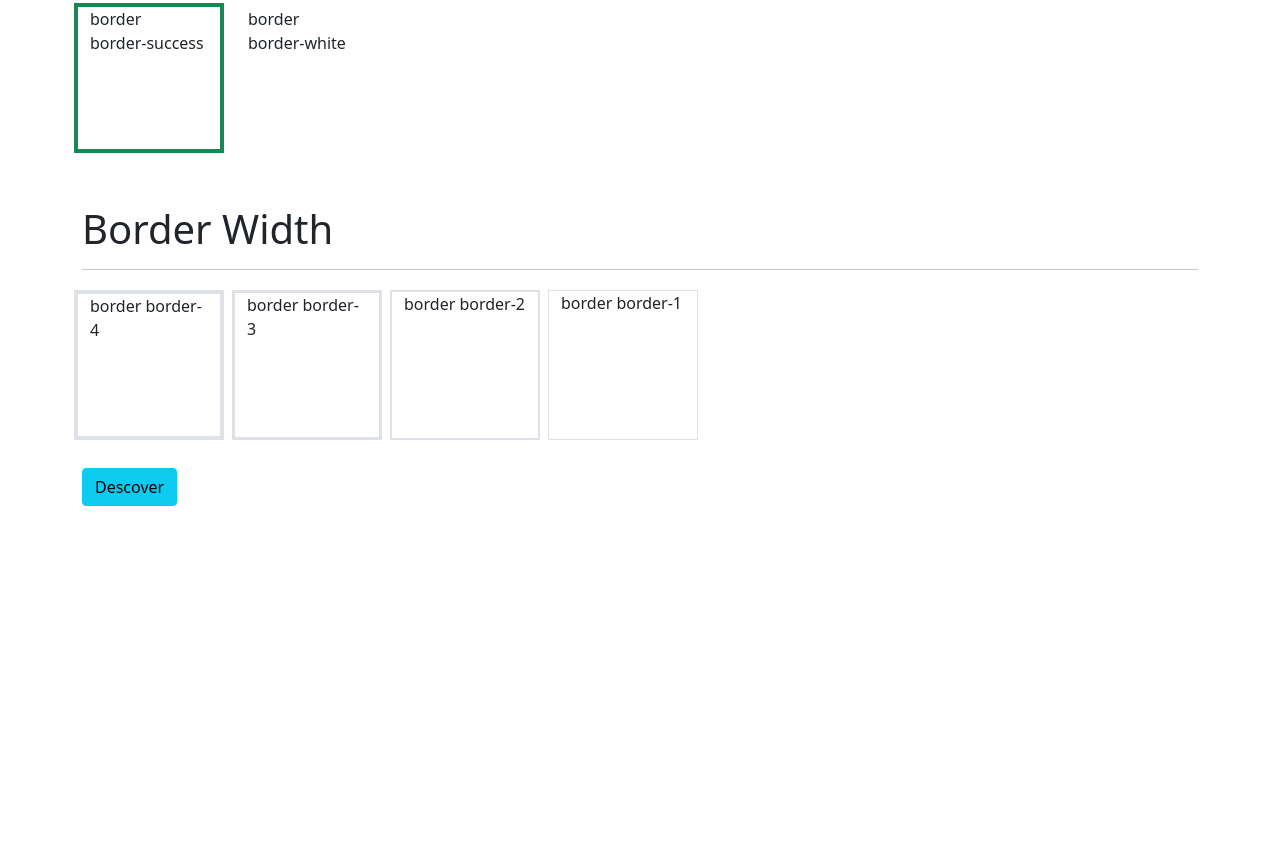
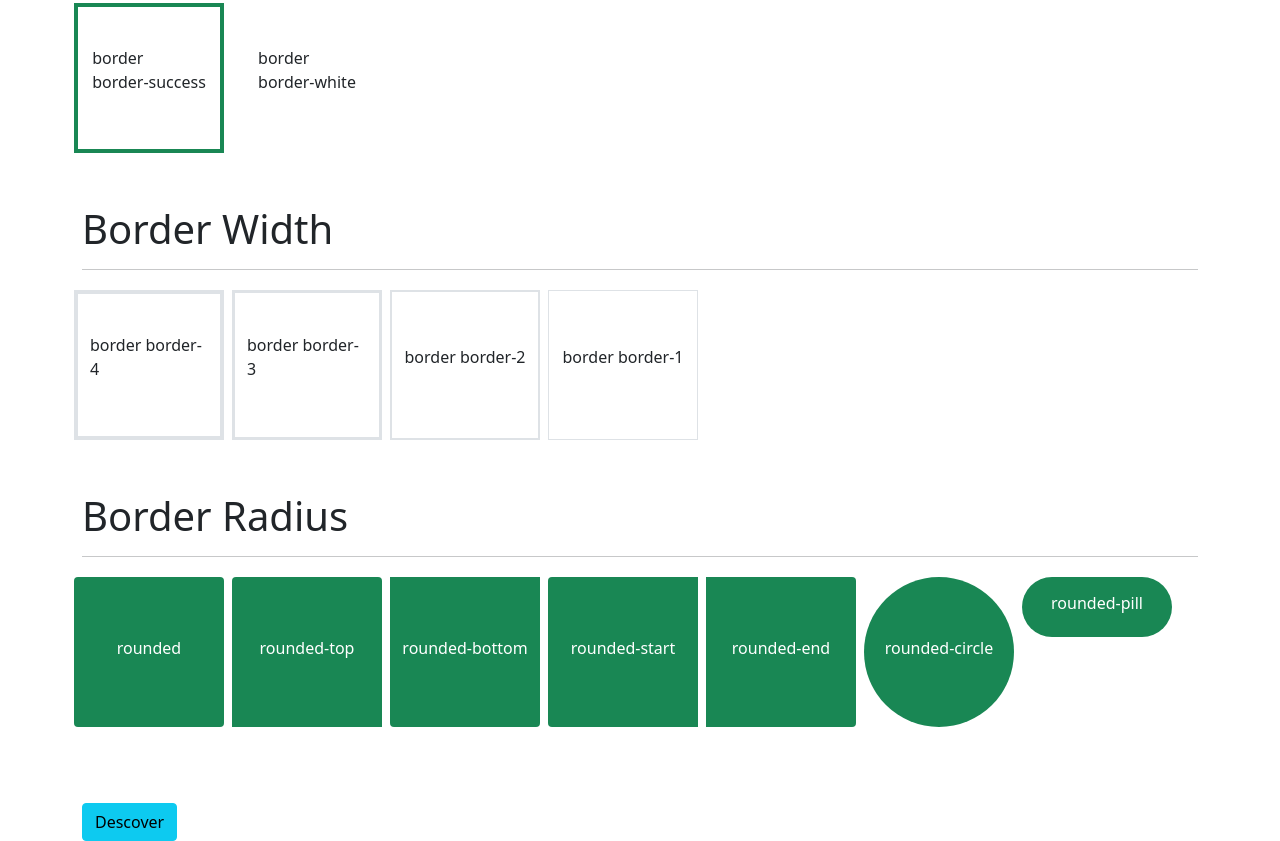
Before and after one commit to naimurcse/get-bootstrap, a plain HTML site: page index.html in a window 1280 px wide. Shown: the part 5154-5995 px from the top of the page. Before the commit the page ends 5660 px from the top, so only its background shows below. Drawn offline with Linux system fonts and the light colour scheme.

Commit message:
Border Radius

```diff
--- a/index.html
+++ b/index.html
@@ -11,9 +11,21 @@
 
     <!-- Style -->
     <style>
+        .box,
+        .box-rec {
+            display: flex;
+            align-items: center;
+            justify-content: center;
+        }
+
         .box {
             width: 150px;
             height: 150px;
+        }
+
+        .box-rec {
+            width: 150px;
+            height: 60px;
         }
     </style>
 </head>
@@ -129,7 +141,7 @@
 
         <h1>Border Width</h1>
         <hr>
-        <div class="row">
+        <div class="row mb-5">
             <div class="box border border-4 m-1">
                 <p>border border-4</p>
             </div>
@@ -144,6 +156,31 @@
             </div>
         </div>
 
+        <h1>Border Radius</h1>
+        <hr>
+        <div class="row mb-5">
+            <div class="box bg-success border-4 rounded m-1 text-white">
+                <h6>rounded</h6>
+            </div>
+            <div class="box bg-success border-4 rounded-top m-1 text-white">
+                <h6>rounded-top</h6>
+            </div>
+            <div class="box bg-success border-4 rounded-bottom m-1 text-white">
+                <h6>rounded-bottom</h6>
+            </div>
+            <div class="box bg-success border-4 rounded-start m-1 text-white">
+                <h6>rounded-start</h6>
+            </div>
+            <div class="box bg-success border-4 rounded-end m-1 text-white">
+                <h6>rounded-end</h6>
+            </div>
+            <div class="box bg-success border-4 rounded-circle m-1 text-white">
+                <h6>rounded-circle</h6>
+            </div>
+            <div class="box box-rec bg-success border-4 rounded-pill m-1 text-white">
+                <h6>rounded-pill</h6>
+            </div>
+        </div>
 
         <br>
         <div class="btn btn-info">Descover</div>
```
